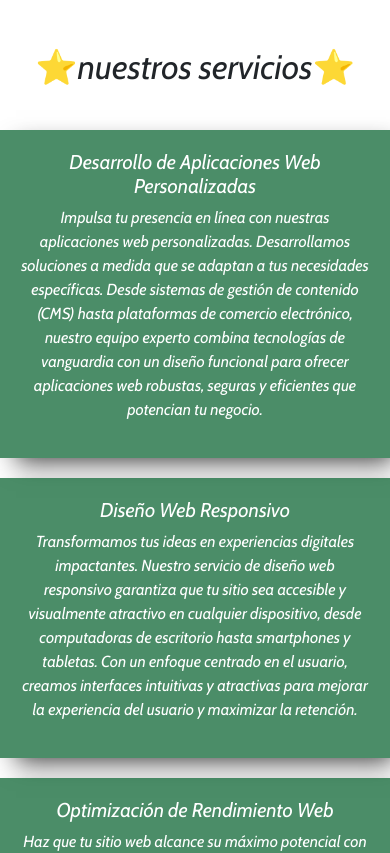
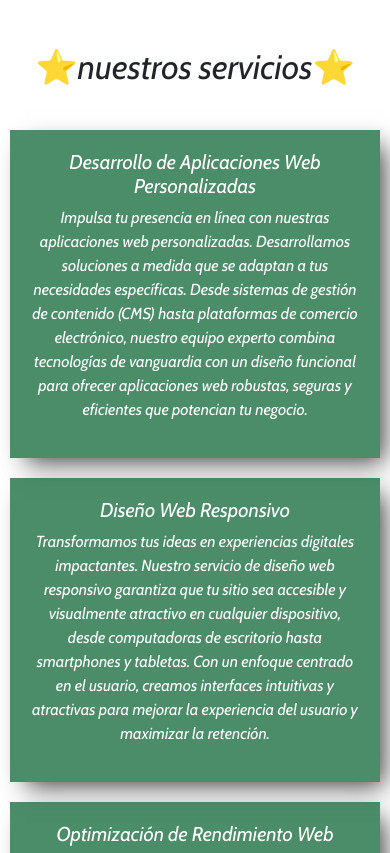
Before and after one commit to ChristianMagallanes24/DigitalPen, a React (Create React App) app: page / in a window 390 px wide. Shown: the part 1360-2213 px from the top of the page. Built offline with nearby package versions, Linux system fonts and the light colour scheme; a web font is replaced by a local one.

Commit message:
moidificaciones en los estilos

```diff
--- a/src/components/Servicios/_Servicios.scss
+++ b/src/components/Servicios/_Servicios.scss
@@ -78,12 +78,32 @@
 
   /* Estilos para pantallas de 609px o menos */
 @media screen and (max-width: 609px) {
+    .servicios-container{
+        .card-servicio{
+           width: 100%;
 
+             .servicios-informacion{
+                 text-align: center;
+                 width: 100%;
+             }
+         }
+
+    }
   }
 
    /* Estilos para pantallas de 503px o menos */
 @media screen and (max-width: 503px) {
+    .servicios-container{
+        .card-servicio{
+           width: 100%;
 
+             .servicios-informacion{
+                 text-align: center;
+                 width: 100%;
+             }
+         }
+
+    }
 
   }
 
@@ -93,31 +113,15 @@
     font-size: 20px;
    }
     .servicios-container{
-        .redes{
-            display: flex;
-            align-items: center;
-            flex-direction: column;
+        .card-servicio{
+           width: 100%;
 
              .servicios-informacion{
                  text-align: center;
-                 width: 350px;
+                 width: 100%;
              }
          }
 
-         .card-servicio{
-             display: flex;
-             flex-direction: column;
-             align-items: center;
-
-
-             .servicios-informacion{
-                 text-align: center;
-                 width: 350px;
-                 display: flex;
-                 flex-direction: column;
-                 justify-content: center;
-             }
-         }
     }
 
   }
```
